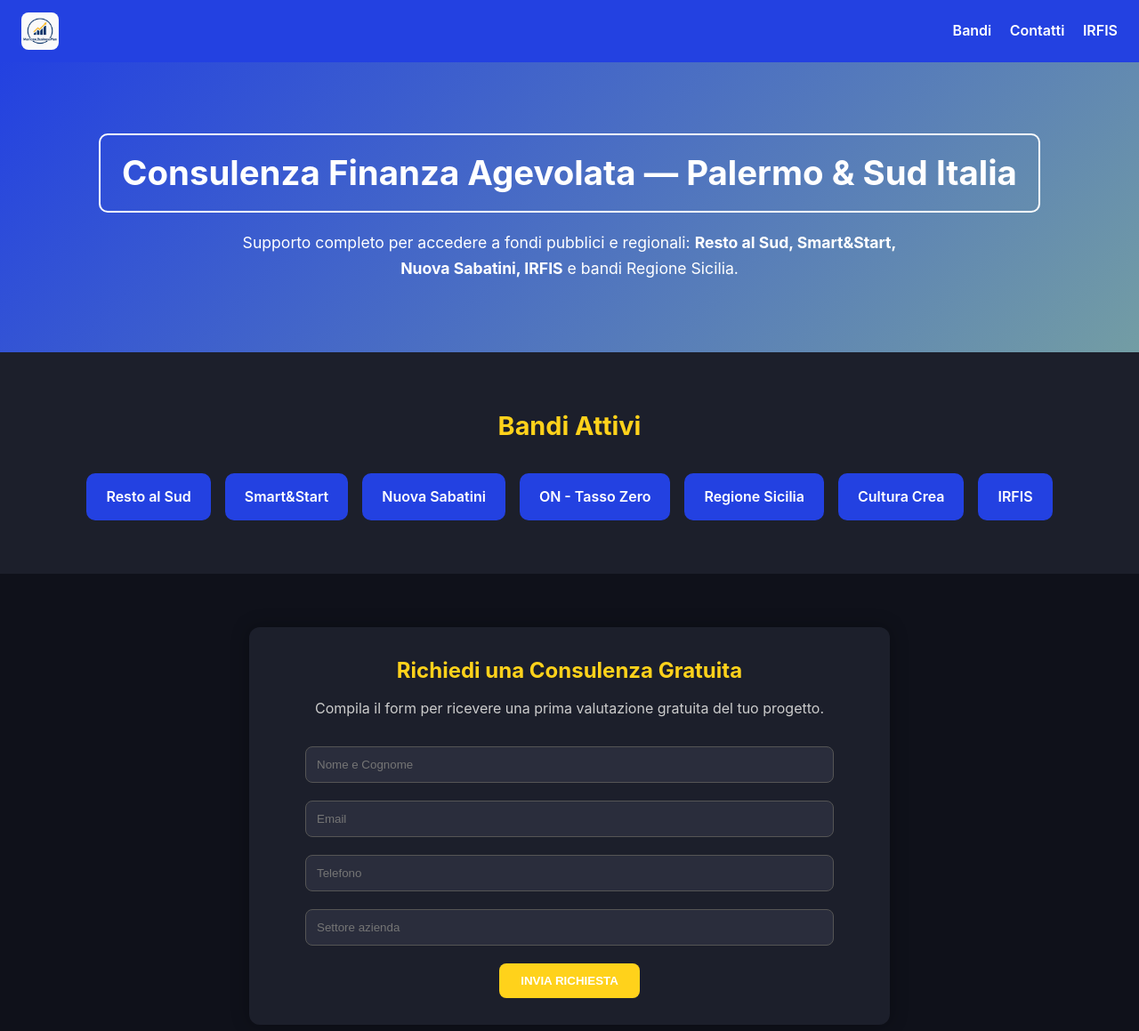
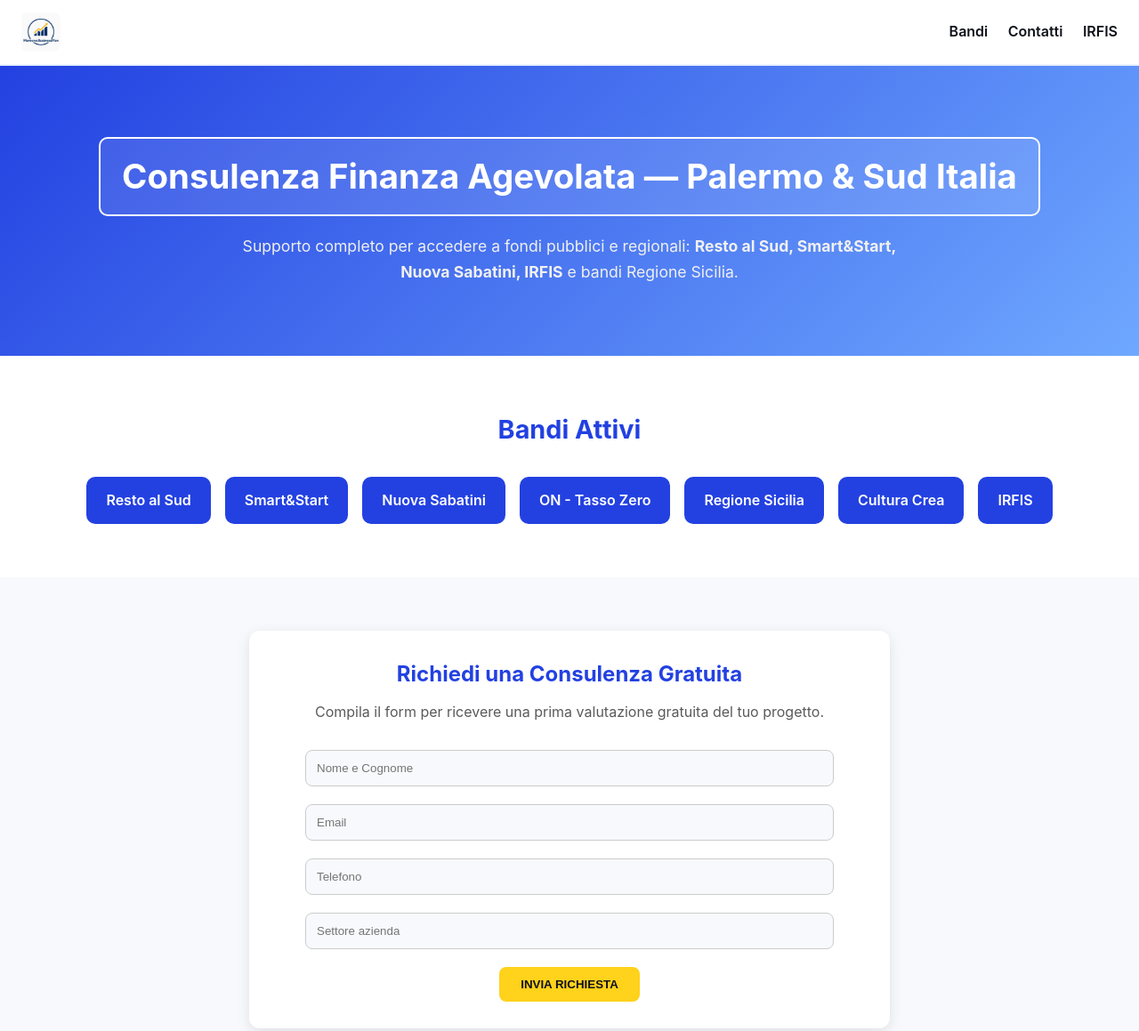
Before and after one commit to alessandromamone8-oss/landing-finanza-agevolata, a plain HTML site: page index.html in a window 1280 px wide. Shown: the top 1159 px of the page at 89% size. Drawn offline with Linux system fonts and the light colour scheme.

Commit message:
Update index.html

```diff
--- a/index.html
+++ b/index.html
@@ -22,29 +22,31 @@
 
   <!-- Font -->
   <link href="https://fonts.googleapis.com/css2?family=Inter:wght@400;600;700&display=swap" rel="stylesheet">
-
   <link rel="icon" type="image/png" href="img/logo.jpg">
 
   <style>
     :root {
       --blu: #2341e1;
-      --azzurro: #739da4;
+      --azzurro: #e9f0ff;
       --giallo: #ffd21b;
+      --chiaro: #f7f9fc;
       --scuro: #0f111a;
+      --grigio: #5a5a5a;
       --bianco: #ffffff;
-      --grigio: #1c1f2b;
     }
+
     * { box-sizing: border-box; margin: 0; padding: 0; }
     body {
       font-family: 'Inter', sans-serif;
-      background: var(--scuro);
-      color: var(--bianco);
+      background: var(--chiaro);
+      color: var(--scuro);
       line-height: 1.6;
       scroll-behavior: smooth;
     }
 
     header {
-      background: var(--blu);
+      background: var(--bianco);
+      border-bottom: 2px solid var(--azzurro);
       display: flex;
       justify-content: space-between;
       align-items: center;
@@ -53,46 +55,51 @@
       top: 0;
       z-index: 10;
     }
-    header img { height: 42px; border-radius: 8px; }
+    header img {
+      height: 44px;
+      border-radius: 8px;
+    }
+
     nav a {
-      color: var(--bianco);
+      color: var(--scuro);
       text-decoration: none;
-      margin-left: 16px;
+      margin-left: 18px;
       font-weight: 600;
       transition: color 0.3s ease;
     }
-    nav a:hover { color: var(--giallo); }
+    nav a:hover { color: var(--blu); }
 
     .hero {
       text-align: center;
       padding: 80px 20px;
-      background: linear-gradient(135deg, var(--blu), var(--azzurro));
+      background: linear-gradient(135deg, var(--blu), #6fa8ff);
+      color: var(--bianco);
     }
     .hero h1 {
       font-size: 2.4rem;
       font-weight: 700;
-      color: var(--bianco);
       border: 2px solid var(--bianco);
       display: inline-block;
       padding: 12px 24px;
       border-radius: 10px;
       margin-bottom: 20px;
+      background: rgba(255,255,255,0.1);
     }
     .hero p {
-      color: var(--bianco);
+      color: #f0f0f0;
       font-size: 1.1rem;
       max-width: 750px;
       margin: 0 auto;
     }
 
-    /* ---- Bandi Section ---- */
+    /* ---- Bandi ---- */
     #bandi {
-      background: var(--grigio);
+      background: var(--bianco);
       padding: 60px 20px;
       text-align: center;
     }
     #bandi h2 {
-      color: var(--giallo);
+      color: var(--blu);
       margin-bottom: 30px;
       font-size: 1.8rem;
     }
@@ -121,31 +128,31 @@
       max-width: 720px;
       margin: 60px auto;
       padding: 30px;
-      background: #1c1f2b;
+      background: var(--bianco);
       border-radius: 12px;
       text-align: center;
-      box-shadow: 0 0 20px rgba(0,0,0,0.3);
+      box-shadow: 0 4px 15px rgba(0,0,0,0.1);
     }
     .lead-form h2 {
-      color: var(--giallo);
+      color: var(--blu);
       margin-bottom: 10px;
     }
     .lead-form p {
-      color: #ccc;
+      color: var(--grigio);
       margin-bottom: 20px;
     }
     .lead-form input {
       width: 90%;
       padding: 12px;
       margin: 10px 0;
-      border: 1px solid #555;
+      border: 1px solid #ccc;
       border-radius: 8px;
-      background: #2a2d3c;
-      color: var(--bianco);
+      background: #f7f9fc;
+      color: var(--scuro);
     }
     .lead-form button {
       background: var(--giallo);
-      color: var(--bianco);
+      color: var(--scuro);
       padding: 12px 24px;
       border-radius: 8px;
       border: none;
@@ -154,7 +161,7 @@
       transition: background 0.3s ease;
       margin-top: 10px;
     }
-    .lead-form button:hover { background: #ffe24f; }
+    .lead-form button:hover { background: #ffdf4d; }
 
     footer {
       background: var(--blu);
```
